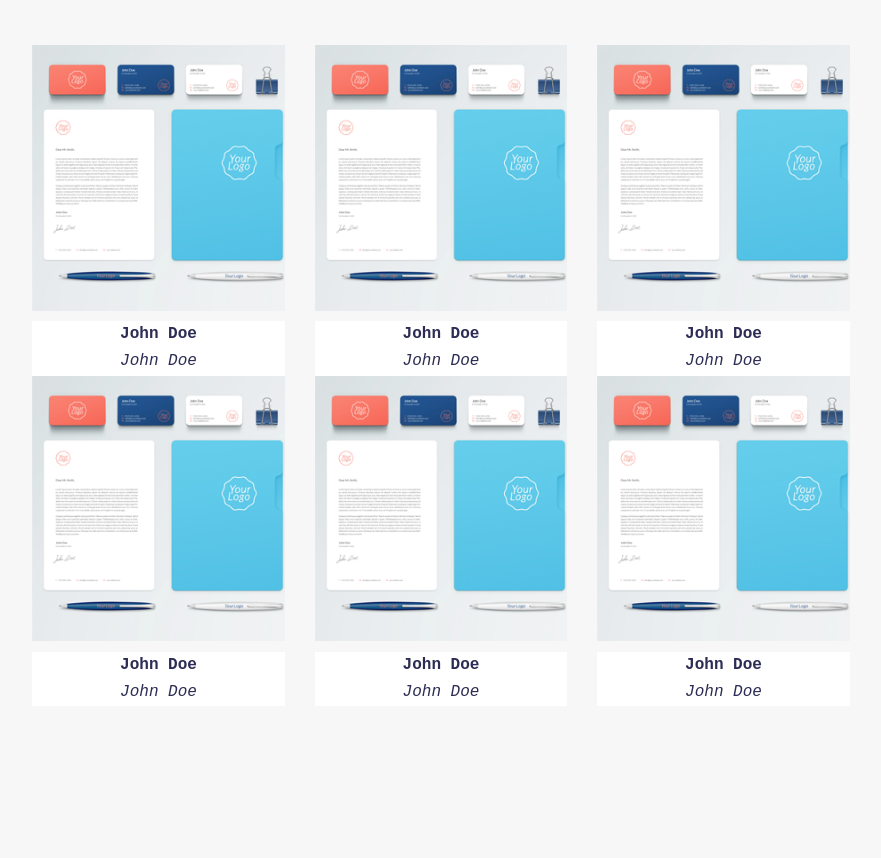
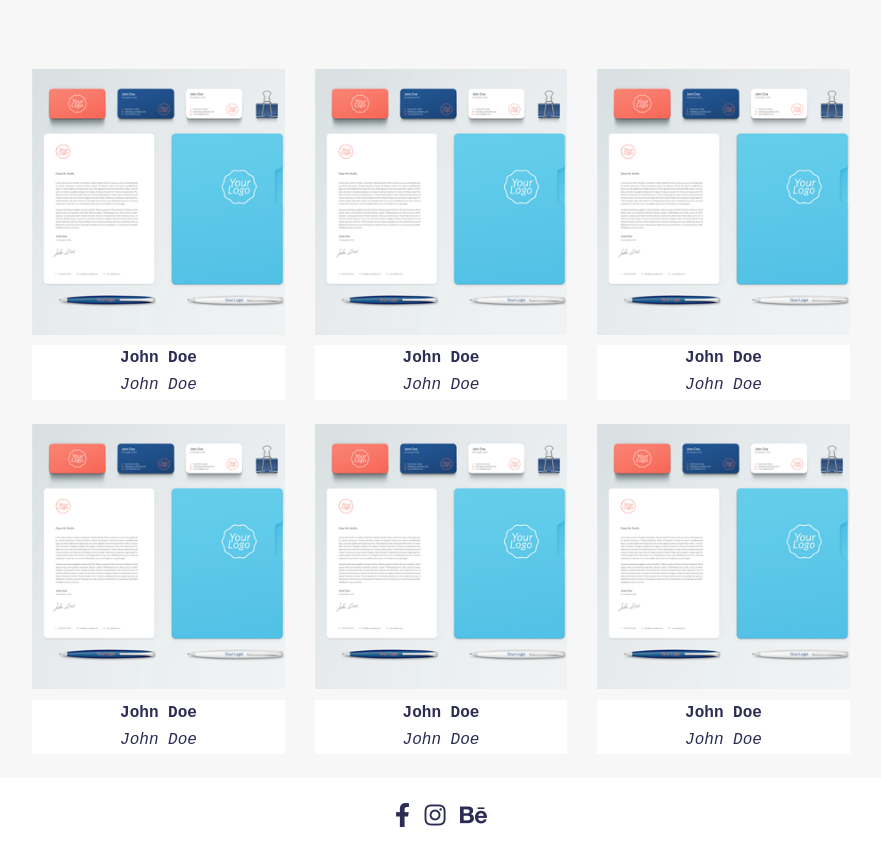
Before and after one commit to SpoolerX/Project4, a website: page index.html in a window 1280 px wide. Shown: the part 1523-2381 px from the top of the page, without its empty margins (199-1080 px from the left). Before the commit the page ends 2229 px from the top, so only its background shows below. Drawn offline with Linux system fonts and the light colour scheme.

Commit message:
Add section footer

```diff
--- a/index.html
+++ b/index.html
@@ -60,7 +60,7 @@
 
             </div>
         </section>
-        <section class = "services">
+        <section class = "portfolio">
             <div class="container">
                 <h2 class="section-title">OUR PORTFOLIO</h2>
                 <h2 class="section-subtitle">Our portfolio Our portfolio Our portfolio</h2>
@@ -137,8 +137,15 @@
                 </div>
 
             </div>
+        </section>
+        <footer class="page-footer">
+                <div class="container">
+                        <i class="fab fa-facebook-f"></i>
+                        <i class="fab fa-instagram"></i>
+                        <i class="fab fa-behance"></i>
+                </div>
 
-        </section>
+            </footer>
 
     </body>
 </html>
--- a/sass/style.scss
+++ b/sass/style.scss
@@ -44,6 +44,7 @@ section {
     align-items: center;
     justify-content: center;
     text-align: center;
+    padding-bottom: 24px;
 }
 
 .top {
@@ -134,7 +135,9 @@ section {
     align-items: center;
     justify-content: center;
     text-align: center;
+    background: white;
 }
+
 
 .box-subtitle {
     font-size: 24px;
@@ -145,7 +148,7 @@ section {
     position: relative;
     font-size: 30px;
     color:$text-light;
-    background: $color-three;
+    background: #fed136;
     width: 60px;
     height: 60px;
     line-height: 65px;
@@ -156,6 +159,11 @@ section {
 }
 
 /*Portfolio*/
+.portfolio{
+    align-items: center;
+    justify-content: center;
+    text-align: center;
+}
 
 .box-portfolio {
     flex: 0 0 33.333%;
@@ -187,3 +195,13 @@ section {
 .card-subtitle {
     font-style: italic;
 }
+/*footer*/
+.page-footer {
+    align-items: center;
+    justify-content: center;
+    text-align: center;
+    background: white;
+    min-height: 80px;
+    padding-top: 20px;
+    font-size: 24px;
+}
```
Also changed, not shown: css/style.css, 1 other file.
